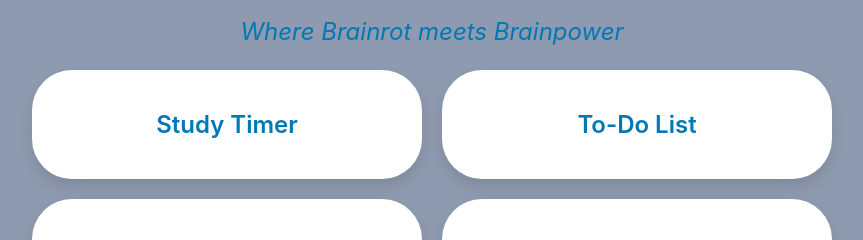
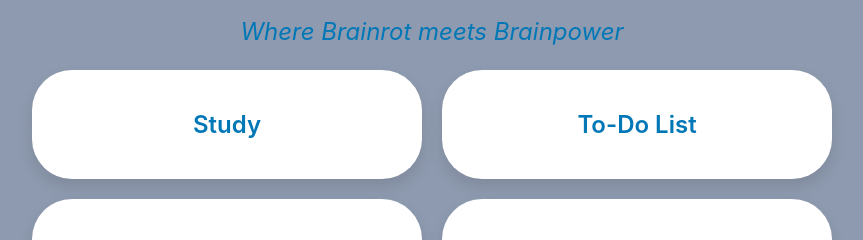
Before and after one commit to AnishBacchus/DoomStudy, a React (Create React App) app in the folder my-frontend/: page / in a window 1280 px wide. Shown: the part 173-413 px from the top of the page, without its empty margins (208-1071 px from the left). Built offline with nearby package versions, Linux system fonts and the light colour scheme.

Commit message:
Changed Study timer name to study, began the first page for the study timer

```diff
--- a/my-frontend/src/pages/Home.jsx
+++ b/my-frontend/src/pages/Home.jsx
@@ -1,7 +1,7 @@
 import React from "react";
 
 const Home = () => {
-  const features = ["Study Timer", "To-Do List", "Calendar", "Flashcards"];
+  const features = ["Study", "To-Do List", "Calendar", "Flashcards"];
 
   return (
     <div style={{ padding: 40, background: "#8E9AAF", minHeight: "100vh" }}>
--- /dev/null
+++ b/my-frontend/src/pages/Study.jsx
@@ -0,0 +1,5 @@
+import React, { useState, useEffect} from React;
+
+const Study = () => {
+    const[time, setTime]
+}
```
